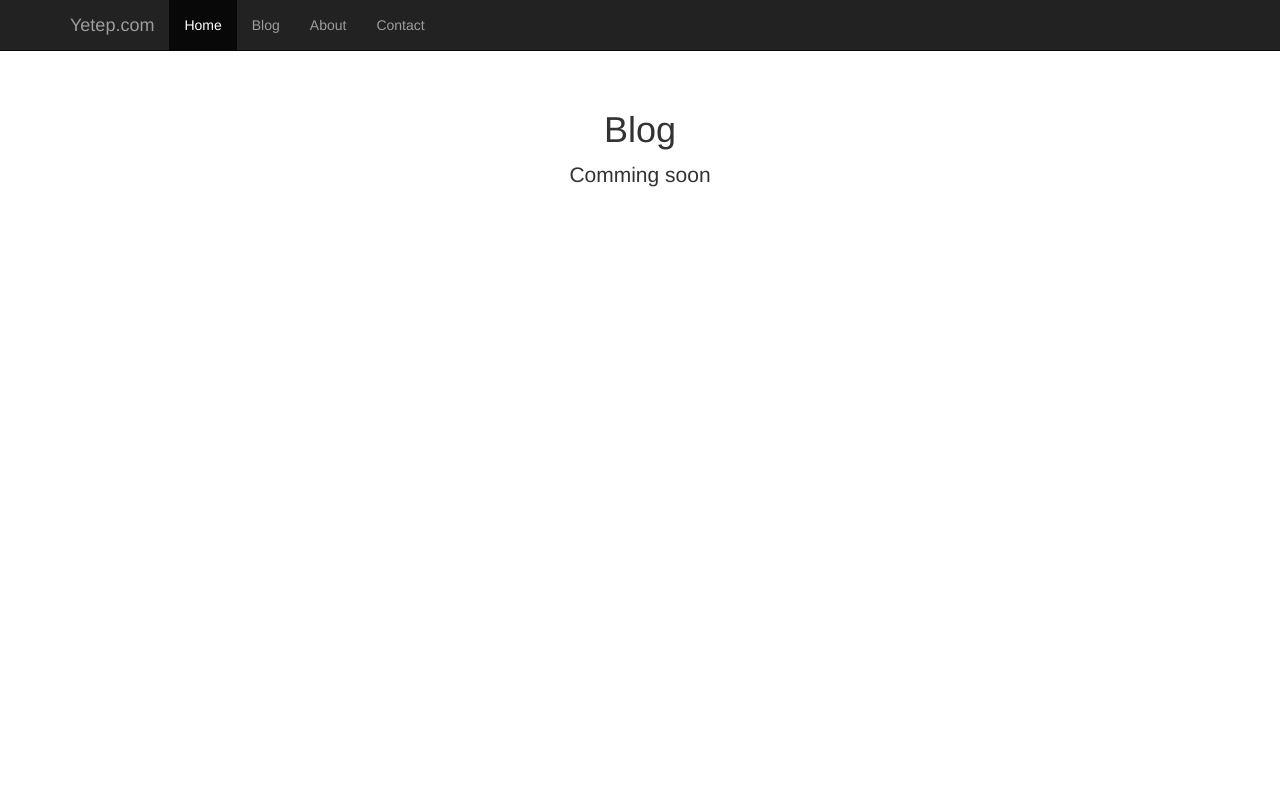
After one commit to yetep/yetep, a Django app: page /blog/ in a window 1280 px wide. The commit adds this page. Run offline with Django 3.2, Linux system fonts and the light colour scheme; some libraries are stand-ins or nearby versions.

Commit message:
Added page views for links

```diff
--- /dev/null
+++ b/home/templates/home/about.html
@@ -0,0 +1,6 @@
+{% extends 'home/base.html' %}
+
+{% block content %}
+    <h1>About Section</h1>
+    <p class="lead"></p>
+{% endblock %}
--- /dev/null
+++ b/home/templates/home/base.html
@@ -0,0 +1,57 @@
+{% load staticfiles %}
+<html lang="en"><head>
+<meta http-equiv="content-type" content="text/html; charset=UTF-8">
+    <meta charset="utf-8">
+    <meta http-equiv="X-UA-Compatible" content="IE=edge">
+    <meta name="viewport" content="width=device-width, initial-scale=1">
+    <!-- The above 3 meta tags *must* come first in the head; any other head content must come *after* these tags -->
+    <meta name="description" content="">
+    <meta name="author" content="">
+    <link rel="icon" href="http://getbootstrap.com/favicon.ico">
+
+    <title>Yetep</title>
+
+    <!-- Bootstrap core CSS -->
+    <link rel="stylesheet" href="{% static 'bootstrap/css/bootstrap.css' %}">
+
+    <!-- Custom styles for this template -->
+    <link rel="stylesheet" href="{% static 'bootstrap/css/starter-template.css' %}">
+
+  </head>
+
+  <body>
+
+    <nav class="navbar navbar-inverse navbar-fixed-top">
+      <div class="container">
+        <div class="navbar-header">
+          <button type="button" class="navbar-toggle collapsed" data-toggle="collapse" data-target="#navbar" aria-expanded="false" aria-controls="navbar">
+            <span class="sr-only">Toggle navigation</span>
+            <span class="icon-bar"></span>
+            <span class="icon-bar"></span>
+            <span class="icon-bar"></span>
+          </button>
+          <a class="navbar-brand" href="{% url 'home' %}">Yetep.com</a>
+        </div>
+        <div id="navbar" class="collapse navbar-collapse">
+          <ul class="nav navbar-nav">
+            <li class="active"><a href="{% url 'home' %}">Home</a></li>
+            <li><a href="{% url 'blog' %}">Blog</a></li>
+            <li><a href="{% url 'about' %}">About</a></li>
+            <li><a href="{% url 'contact' %}">Contact</a></li>
+          </ul>
+        </div><!--/.nav-collapse -->
+      </div>
+    </nav>
+
+
+    <div class="container">
+
+      <div class="starter-template">
+            {% block content %}
+
+            {% endblock %}
+      </div>
+
+    </div><!-- /.container -->
+
+</body></html>
--- /dev/null
+++ b/home/templates/home/blog.html
@@ -0,0 +1,6 @@
+{% extends 'home/base.html' %}
+
+{% block content %}
+    <h1>Blog</h1>
+    <p class="lead">Comming soon</p>
+{% endblock %}
--- /dev/null
+++ b/home/templates/home/contact.html
@@ -0,0 +1,6 @@
+{% extends 'home/base.html' %}
+
+{% block content %}
+    <h1>Contact Us</h1>
+    <p class="lead"></p>
+{% endblock %}
--- a/home/urls.py
+++ b/home/urls.py
@@ -2,5 +2,8 @@ from django.conf.urls import url
 from . import views
 
 urlpatterns = [
-    url(r'^$', views.home, name='home')
+    url(r'^$', views.home, name='home'),
+    url(r'^blog/', views.blog, name='blog'),
+    url(r'^about/', views.about, name='about'),
+    url(r'^contact/', views.contact, name='contact'),
 ]
--- a/home/views.py
+++ b/home/views.py
@@ -2,3 +2,12 @@ from django.shortcuts import render
 
 def home(request):
     return render(request, 'home/home.html', {})
+
+def blog(request):
+    return render(request, 'home/blog.html', {})
+
+def about(request):
+    return render(request, 'home/about.html', {})
+
+def contact(request):
+    return render(request, 'home/contact.html', {})
--- a/yetep/urls.py
+++ b/yetep/urls.py
@@ -1,18 +1,3 @@
-"""yetep URL Configuration
-
-The `urlpatterns` list routes URLs to views. For more information please see:
-    https://docs.djangoproject.com/en/1.9/topics/http/urls/
-Examples:
-Function views
-    1. Add an import:  from my_app import views
-    2. Add a URL to urlpatterns:  url(r'^$', views.home, name='home')
-Class-based views
-    1. Add an import:  from other_app.views import Home
-    2. Add a URL to urlpatterns:  url(r'^$', Home.as_view(), name='home')
-Including another URLconf
-    1. Import the include() function: from django.conf.urls import url, include
-    2. Add a URL to urlpatterns:  url(r'^blog/', include('blog.urls'))
-"""
 from django.conf.urls import url, include
 from django.contrib import admin
 
```
Also changed, not shown: home/templates/home/home.html (+5 -54 lines).
